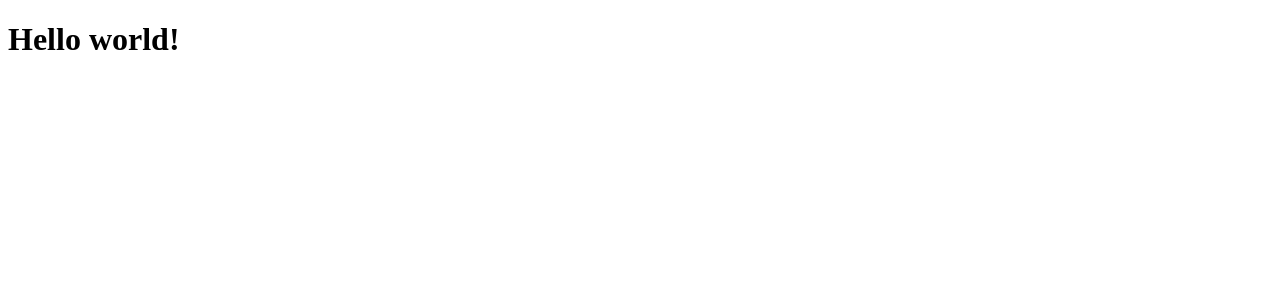
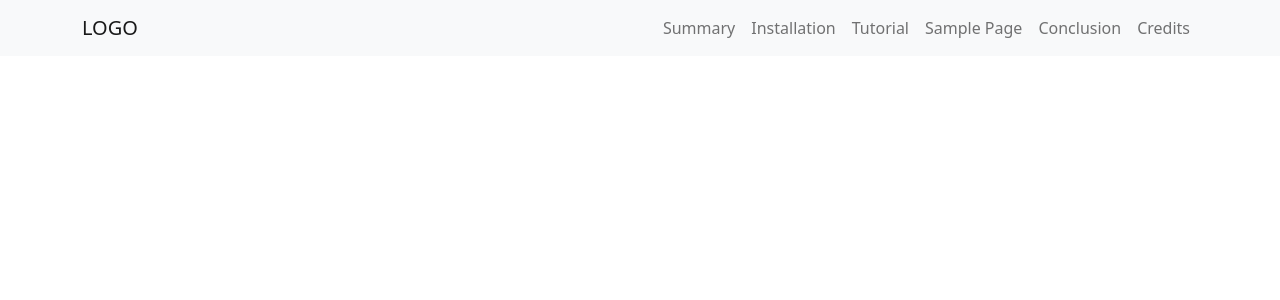
Before and after one commit to Ghazalmir/React-and-Express-Guide, a React (Create React App) app: page / in a window 1280 px wide. Shown: the top 300 px of the page. Built offline with nearby package versions, Linux system fonts and the light colour scheme.

Commit message:
Add navbar component

```diff
--- a/src/App.js
+++ b/src/App.js
@@ -1,9 +1,12 @@
 import './App.css';
+import Btn from './components/button/button'
+import CustomNavbar from './components/navbar/navbar'
 
 function App() {
   return (
     <div className="App">
-      <h1>Hello world!</h1>
+      <CustomNavbar />
+
     </div>
   );
 }
--- /dev/null
+++ b/src/components/navbar/navbar.css
@@ -0,0 +1,3 @@
+.navbtn:hover {
+  color: #0583f2 !important;
+}
--- /dev/null
+++ b/src/components/navbar/navbar.js
@@ -0,0 +1,34 @@
+import React, {useState} from "react";
+import './navbar.css';
+import {Navbar, Nav, NavDropdown, Container } from "react-bootstrap";
+import 'bootstrap/dist/css/bootstrap.min.css';
+
+//Usage:  <CustomNavbar />
+
+
+function CustomNavbar(){
+  return(
+  <Navbar collapseOnSelect expand="md" bg="light" variant="light">
+  <Container>
+  <Navbar.Brand href="#home" className="Navbar-Brand">LOGO</Navbar.Brand>
+  <Navbar.Toggle aria-controls="responsive-navbar-nav" />
+  <Navbar.Collapse id="responsive-navbar-nav">
+    <Nav className="me-auto">
+
+    </Nav>
+    <Nav>
+    <Nav.Link href="#page"  className={"navbtn"} >Summary</Nav.Link>
+    <Nav.Link href="#page" className={"navbtn"} >Installation</Nav.Link>
+    <Nav.Link href="#page" className={"navbtn"} >Tutorial</Nav.Link>
+    <Nav.Link href="#page"  className={"navbtn"} >Sample Page</Nav.Link>
+    <Nav.Link href="#page" className={"navbtn"} >Conclusion</Nav.Link>
+    <Nav.Link href="#page" className={"navbtn"} >Credits</Nav.Link>
+
+    </Nav>
+  </Navbar.Collapse>
+  </Container>
+</Navbar>
+  );
+}
+
+export default CustomNavbar;
```
